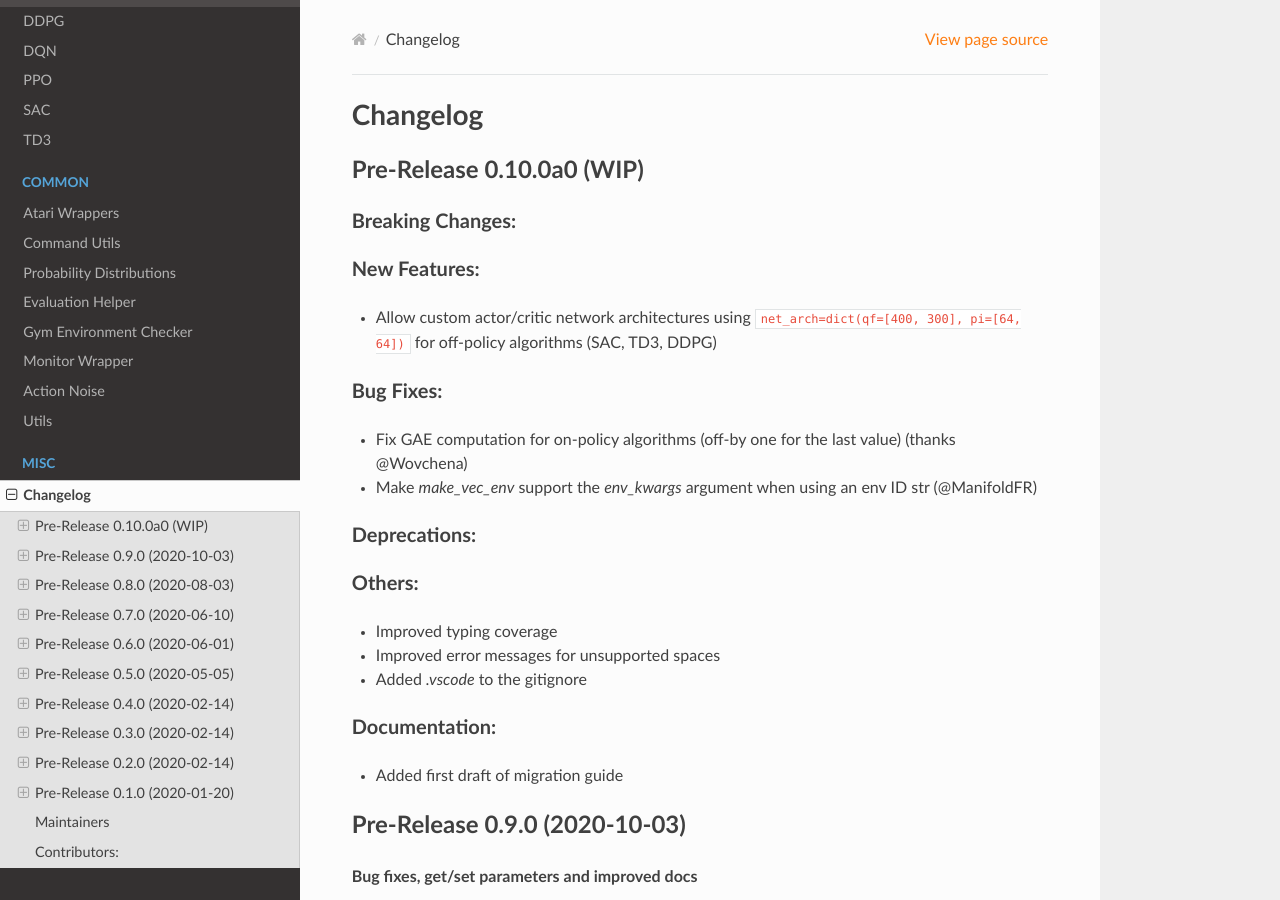
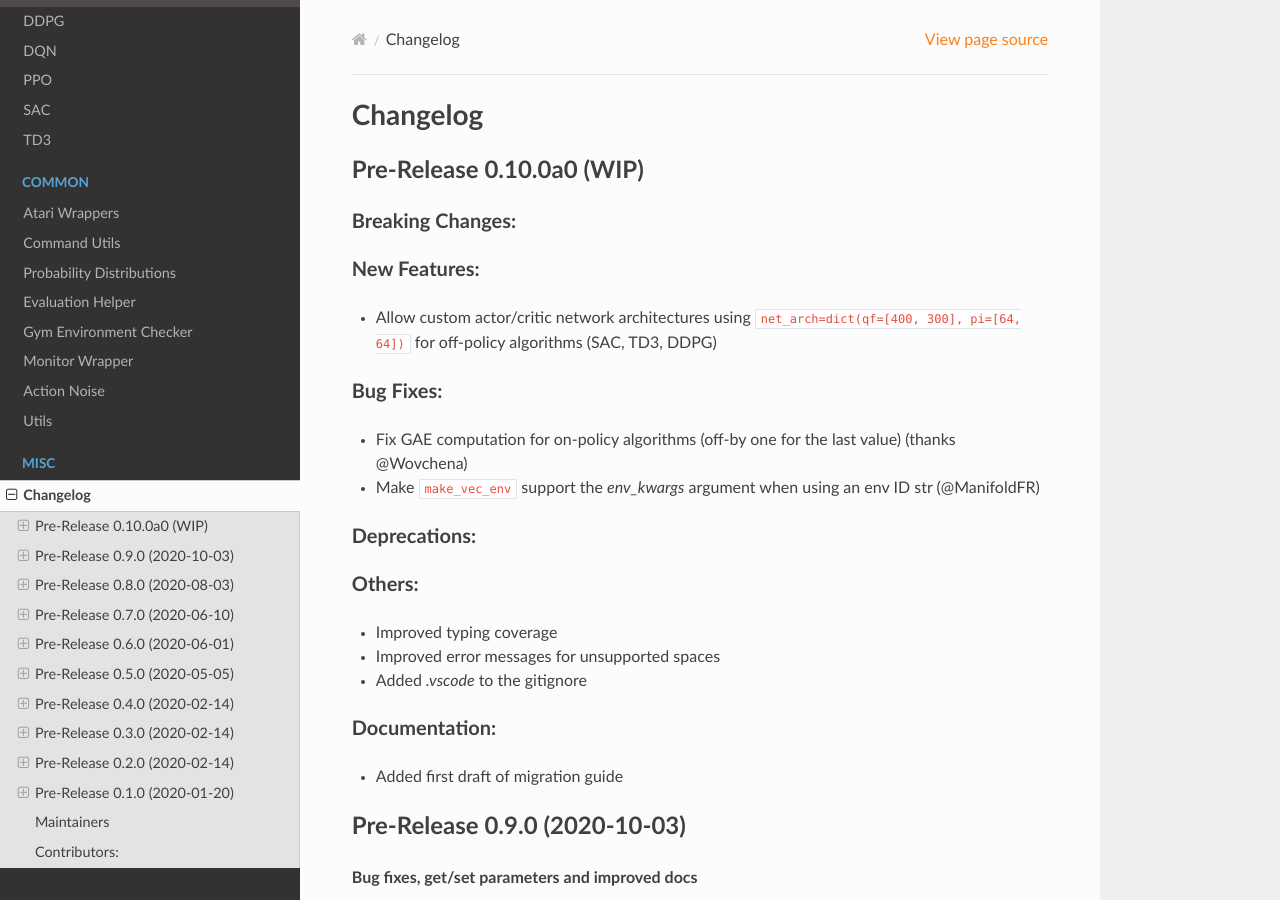
Before and after one commit to DLR-RM/stable-baselines3, a Sphinx documentation site: the page built from docs/misc/changelog.rst, in a window 1280 px wide and 900 px high. Built offline with Sphinx 7.4.7 and the Read the Docs theme 2.0.0, drawn with Linux system fonts in a browser that asks for light colours; pages that are not in the unit, such as notebooks, are missing from menus.

```diff
--- a/docs/misc/changelog.rst
+++ b/docs/misc/changelog.rst
@@ -17,7 +17,7 @@ New Features:
 Bug Fixes:
 ^^^^^^^^^^
 - Fix GAE computation for on-policy algorithms (off-by one for the last value) (thanks @Wovchena)
-- Make `make_vec_env` support the `env_kwargs` argument when using an env ID str (@ManifoldFR)
+- Make ``make_vec_env`` support the `env_kwargs` argument when using an env ID str (@ManifoldFR)
 
 Deprecations:
 ^^^^^^^^^^^^^
```
